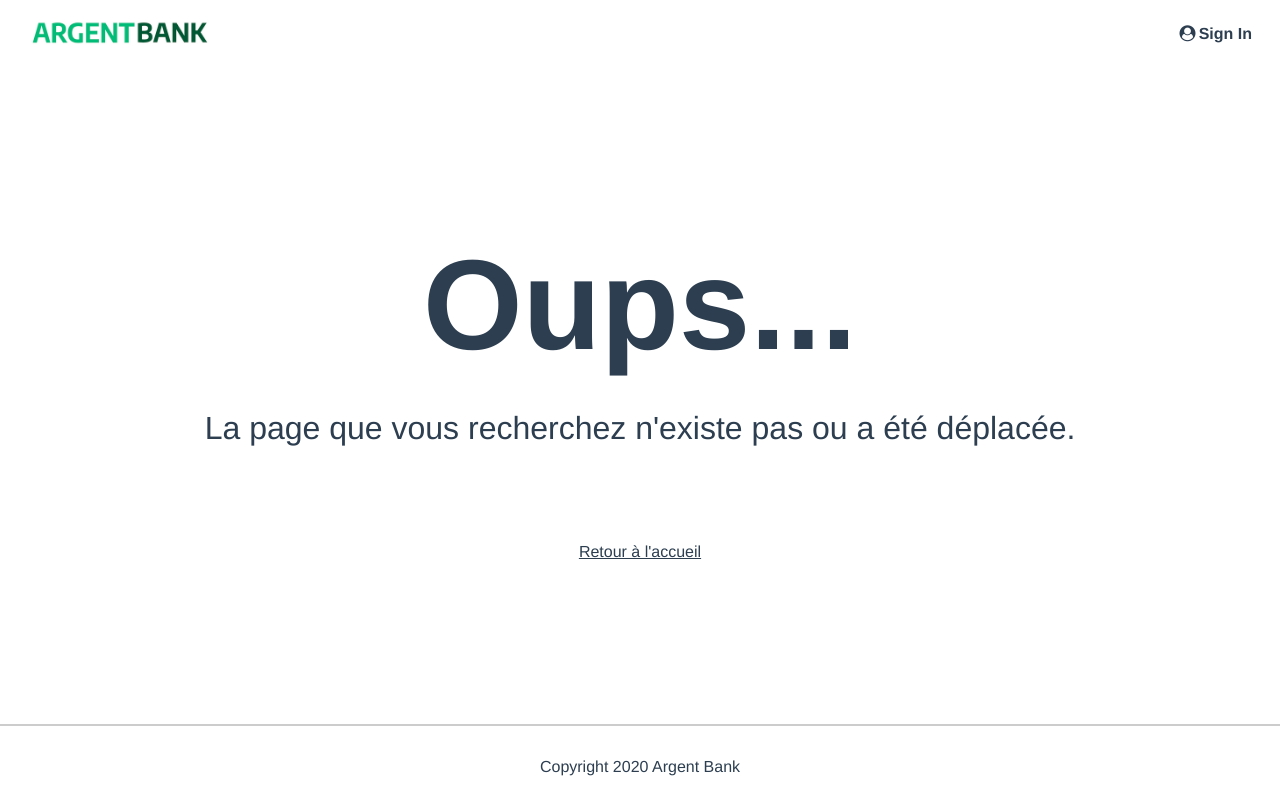
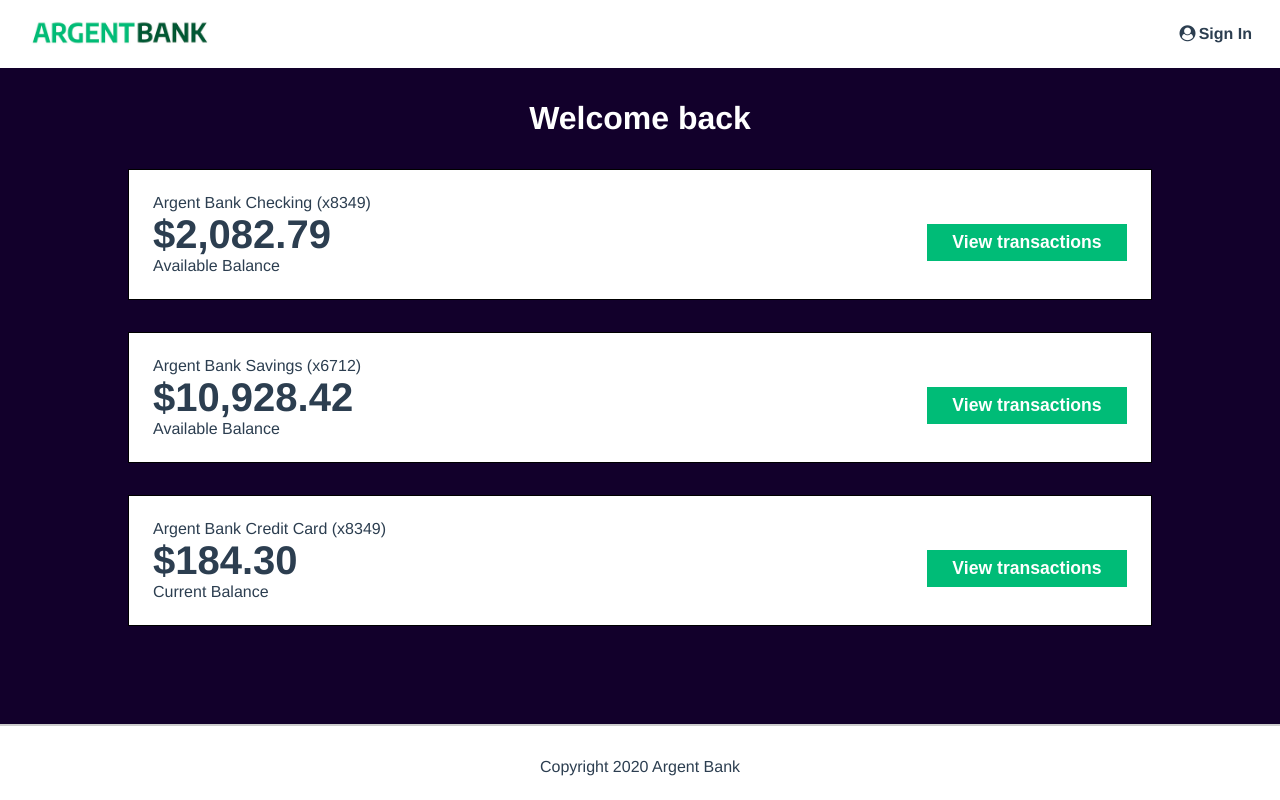
Before and after one commit to vassililanglois/OC---Project-13, a React (Vite) app in the folder argent-bank-frontend/: page /profile in a window 1280 px wide. Built offline with nearby package versions, Linux system fonts and the light colour scheme.

Commit message:
feat(router): routes modifications

```diff
--- a/argent-bank-frontend/src/Router.jsx
+++ b/argent-bank-frontend/src/Router.jsx
@@ -1,7 +1,7 @@
 import { Routes, Route } from "react-router-dom";
 import Home from "./pages/Home";
+import User from "./pages/User";
 import Login from "./pages/Login";
-import User from "./pages/User";
 import NotFound from "./pages/NotFound";
 
 function Router() {
@@ -9,7 +9,7 @@
     <Routes>
       <Route path="/" element={<Home />} />
       <Route path="/login" element={<Login />} />
-      <Route path="/user" element={<User />} />
+      <Route path="/profile" element={<User />} />
       <Route path="*" element={<NotFound />} />
     </Routes>
   );
```
